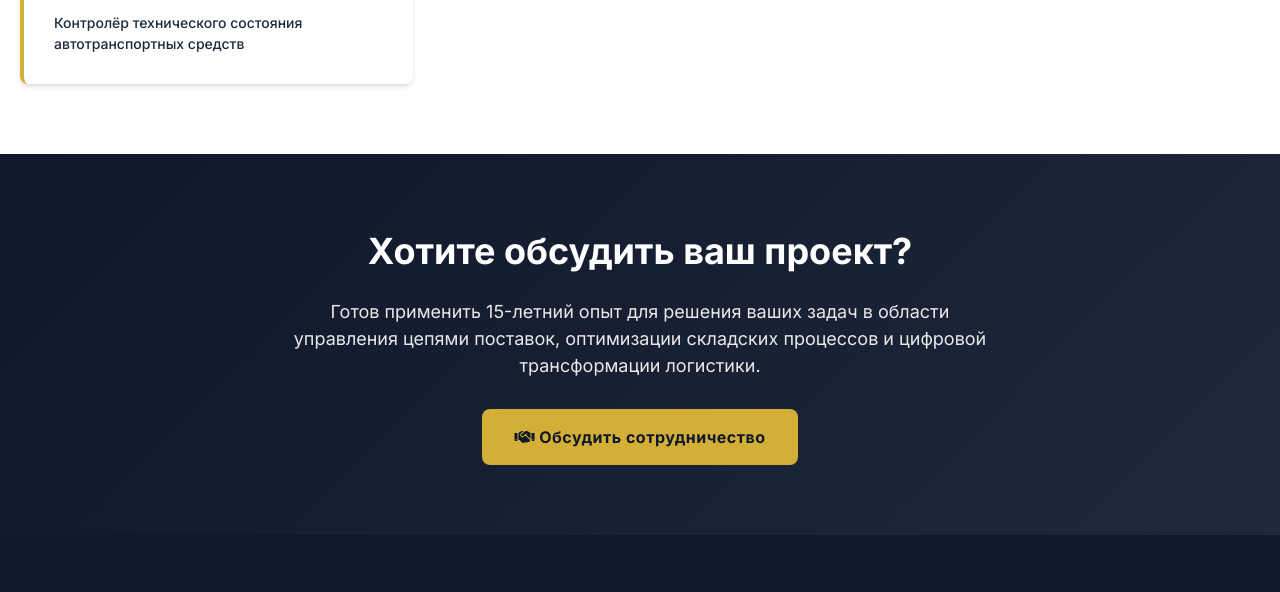
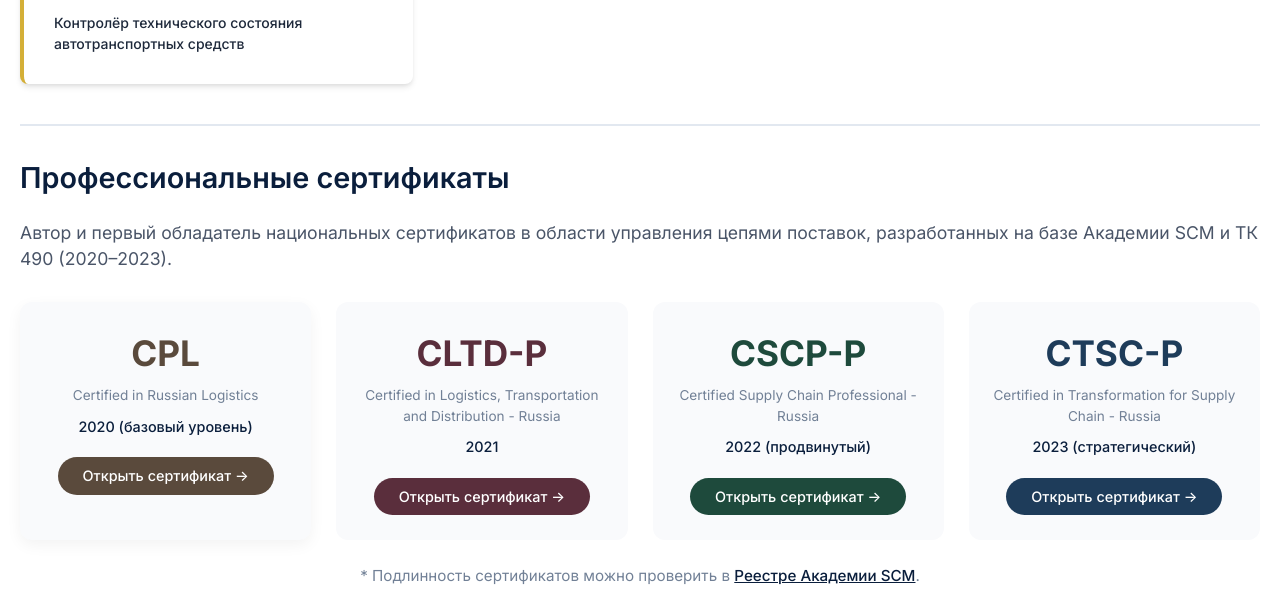
Before and after one commit to 965910-bit/Panibratsky-Dmitry, a plain HTML site: page experience.html in a window 1280 px wide. Shown: the part 8893-9485 px from the top of the page. Drawn offline with Linux system fonts and the light colour scheme.

Commit message:
Update experience.html

```diff
--- a/experience.html
+++ b/experience.html
@@ -1489,6 +1489,50 @@
                     <p class="education-specialty">Контролёр технического состояния автотранспортных средств</p>
                 </div>
             </div>
+
+            <!-- ========== НАЧАЛО БЛОКА: Профессиональные сертификаты ========== -->
+            <div style="margin-top: 40px; padding-top: 30px; border-top: 2px solid #e2e8f0;">
+                <h3 style="font-size: 1.8rem; color: #0a1e3c; margin-bottom: 20px; font-weight: 600;">Профессиональные сертификаты</h3>
+                <p style="font-size: 1.1rem; color: #4a5568; margin-bottom: 30px; line-height: 1.5;">
+                    Автор и первый обладатель национальных сертификатов в области управления цепями поставок, разработанных на базе Академии SCM и ТК 490 (2020–2023).
+                </p>
+                <div style="display: grid; grid-template-columns: repeat(auto-fit, minmax(220px, 1fr)); gap: 25px; margin-bottom: 20px;">
+                    <!-- CPL -->
+                    <div style="background: #f9fafc; border-radius: 12px; padding: 25px 20px; text-align: center; box-shadow: 0 5px 15px rgba(0,0,0,0.05);">
+                        <div style="font-size: 2.2rem; font-weight: 800; color: #5a4a3c; margin-bottom: 5px;">CPL</div>
+                        <div style="font-size: 0.85rem; color: #718096; margin-bottom: 10px;">Certified in Russian Logistics</div>
+                        <div style="font-size: 0.9rem; color: #0a1e3c; font-weight: 500; margin-bottom: 20px;">2020 (базовый уровень)</div>
+                        <a href="cpl-panibratsky.html" target="_blank" style="display: inline-block; background: #5a4a3c; color: white; padding: 8px 25px; border-radius: 40px; text-decoration: none; font-size: 0.9rem; font-weight: 500;">Открыть сертификат →</a>
+                    </div>
+                    <!-- CLTD-Р -->
+                    <div style="background: #f9fafc; border-radius: 12px; padding: 25px 20px; text-align: center;">
+                        <div style="font-size: 2.2rem; font-weight: 800; color: #5a2e3c; margin-bottom: 5px;">CLTD-Р</div>
+                        <div style="font-size: 0.85rem; color: #718096; margin-bottom: 10px;">Certified in Logistics, Transportation and Distribution - Russia</div>
+                        <div style="font-size: 0.9rem; color: #0a1e3c; font-weight: 500; margin-bottom: 20px;">2021</div>
+                        <a href="cltd-panibratsky.html" target="_blank" style="display: inline-block; background: #5a2e3c; color: white; padding: 8px 25px; border-radius: 40px; text-decoration: none; font-size: 0.9rem; font-weight: 500;">Открыть сертификат →</a>
+                    </div>
+                    <!-- CSCP-Р -->
+                    <div style="background: #f9fafc; border-radius: 12px; padding: 25px 20px; text-align: center;">
+                        <div style="font-size: 2.2rem; font-weight: 800; color: #1e4a3c; margin-bottom: 5px;">CSCP-Р</div>
+                        <div style="font-size: 0.85rem; color: #718096; margin-bottom: 10px;">Certified Supply Chain Professional - Russia</div>
+                        <div style="font-size: 0.9rem; color: #0a1e3c; font-weight: 500; margin-bottom: 20px;">2022 (продвинутый)</div>
+                        <a href="cscp-panibratsky.html" target="_blank" style="display: inline-block; background: #1e4a3c; color: white; padding: 8px 25px; border-radius: 40px; text-decoration: none; font-size: 0.9rem; font-weight: 500;">Открыть сертификат →</a>
+                    </div>
+                    <!-- CTSC-Р -->
+                    <div style="background: #f9fafc; border-radius: 12px; padding: 25px 20px; text-align: center;">
+                        <div style="font-size: 2.2rem; font-weight: 800; color: #1e3c5a; margin-bottom: 5px;">CTSC-Р</div>
+                        <div style="font-size: 0.85rem; color: #718096; margin-bottom: 10px;">Certified in Transformation for Supply Chain - Russia</div>
+                        <div style="font-size: 0.9rem; color: #0a1e3c; font-weight: 500; margin-bottom: 20px;">2023 (стратегический)</div>
+                        <a href="ctsc-panibratsky.html" target="_blank" style="display: inline-block; background: #1e3c5a; color: white; padding: 8px 25px; border-radius: 40px; text-decoration: none; font-size: 0.9rem; font-weight: 500;">Открыть сертификат →</a>
+                    </div>
+                </div>
+                <p style="text-align: center; margin-top: 25px; font-size: 0.95rem; color: #718096;">
+                    * Подлинность сертификатов можно проверить в
+                    <a href="https://965910-bit.github.io/academy-scm-landing/registry.html" target="_blank" style="color: #0a1e3c; text-decoration: underline; font-weight: 500;">Реестре Академии SCM</a>.
+                </p>
+            </div>
+            <!-- ========== КОНЕЦ БЛОКА ========== -->
+
         </div>
     </section>
 
```
